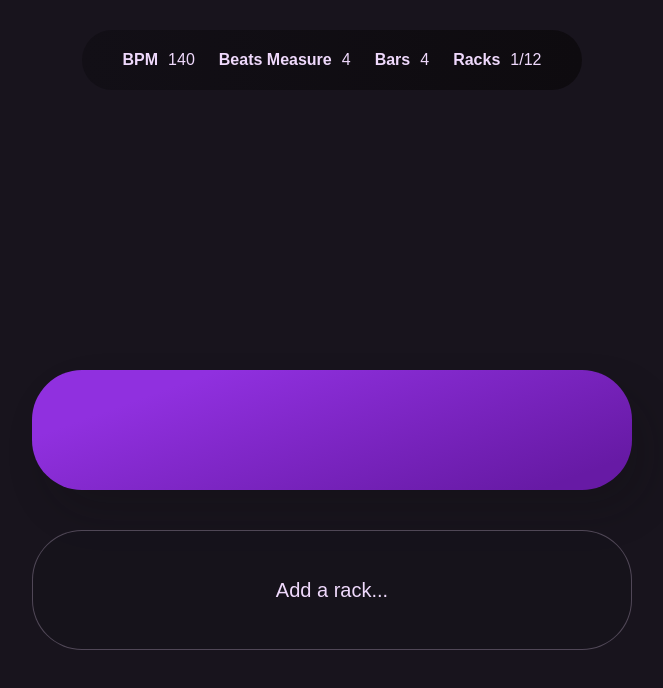
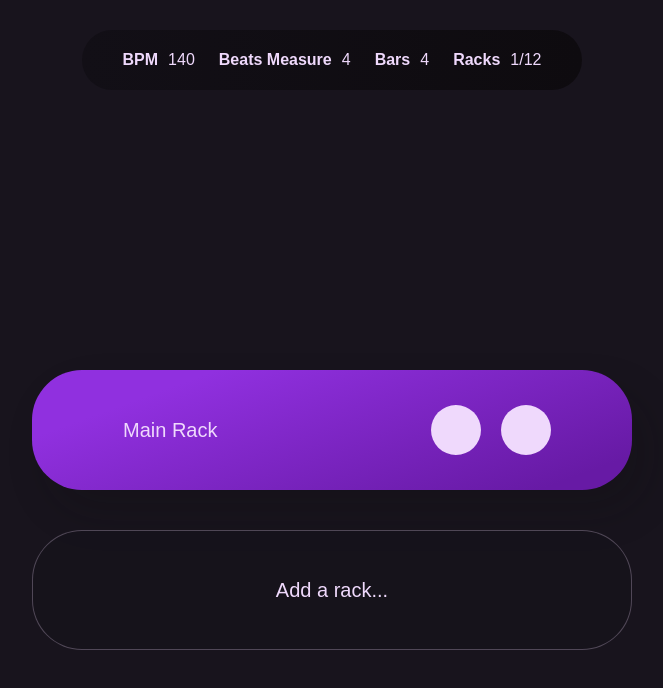
Before and after one commit to akmatoff/jamstep--archive--, a React (Create React App) app: page / in a window 1280 px wide. Shown: the top 688 px of the page, without its empty margins (308-971 px from the left). Built offline with nearby package versions, Linux system fonts and the light colour scheme.

Commit message:
Rack titles and started adding buttons

```diff
--- a/src/pages/Home/components/AddRack/AddRack.tsx
+++ b/src/pages/Home/components/AddRack/AddRack.tsx
@@ -20,7 +20,7 @@ const AddRack: FC = () => {
 
     const { addRack } = bindActionCreators(audioActions, dispatch)
 
-    const newRack: Rack = {id: lastRackId + 1, isActive: true, isMain: false, isRecording: false}
+    const newRack: Rack = {id: lastRackId + 1, title: 'Rack ' + Number(lastRackId + 1), isActive: true, isMain: false, isRecording: false}
 
     return <StyledAddRack onClick={() => racks.length < MAX_RACKS_COUNT && addRack(newRack)}>
         Add a rack...
--- a/src/pages/Home/components/RackCard/RackCard.tsx
+++ b/src/pages/Home/components/RackCard/RackCard.tsx
@@ -1,4 +1,4 @@
-import { FC, ReactNode } from 'react'
+import React, { ChangeEvent, FC, FormEvent, ReactNode, useState } from 'react'
 import styled from 'styled-components'
 import { Rack } from '../../../../types/store/audioTypes'
 
@@ -11,8 +11,19 @@ type StyledRackCardProps = {
 }
 
 const RackCard: FC<Props> = ({rack}: Props) => {
+    const [rackTitle, setRackTitle] = useState(rack.title)
+
+    const onTitleChange = (e: FormEvent<HTMLInputElement>) => {
+        setRackTitle(e.currentTarget.value)
+    }
+
     return (
         <StyledRackCard rack={rack}>
+            <RackTitle value={rackTitle} onChange={onTitleChange} />
+            <ButtonsContainer>
+            <PlayButton />
+            <RecordButton />
+            </ButtonsContainer>
         </StyledRackCard>
     )
 }
@@ -29,10 +40,50 @@ export const StyledRackCard = styled.div<StyledRackCardProps>`
     display: grid;
     place-items: center;
     transition: 0.4s ease-out;
+    display: flex;
+    flex-direction: row;
+    justify-content: space-around;
 
     &:hover {
         background: linear-gradient(160deg, #a33ef7 20%, #671aa5 90%);
     }
 `
 
+const RackTitle = styled.input`
+    width: 40%;
+    padding: 10px;
+    border: none;
+    outline: none;
+    background: none;
+    color: #efd9fc;
+    font-size: 20px;
+`
+
+const ButtonsContainer = styled.div`
+    display: flex;
+    flex-direction: row;
+`
+
+const PlayButton = styled.div`
+    width: 50px;
+    height: 50px;
+    border-radius: 100%;
+    background-color: #efd9fc;
+    margin-right: 20px;
+`
+
+const RecordButton = styled.div`
+    width: 50px;
+    height: 50px;
+    border-radius: 100%;
+    background-color: #efd9fc;
+
+    ::content {
+        width: 10px;
+        height: 10px;
+        background-color: red;
+        border-radius: 100%;
+    }
+`
+
 export default RackCard;
--- a/src/store/audio/actionTypes.ts
+++ b/src/store/audio/actionTypes.ts
@@ -2,5 +2,6 @@ export enum ActionTypes {
     SET_AUDIO_BPM = 'SET_AUDIO_BPM',
     SET_AUDIO_BEATS_MEASURE = 'SET_AUDIO_BEATS_MEASURE',
     SET_AUDIO_BARS = 'SET_AUDIO_BARS',
-    SET_AUDIO_RACKS = 'SET_AUDIO_RACKS'
+    SET_AUDIO_RACKS = 'SET_AUDIO_RACKS',
+    SET_AUDIO_RACKS_TITLE = 'SET_AUDIO_RACKS_TITLE'
 }
--- a/src/store/audio/reducer.ts
+++ b/src/store/audio/reducer.ts
@@ -6,7 +6,7 @@ export const initialState: AudioState = {
     beatsMeasure: 4,
     bars: 4,
     racks: [
-        {id: 1, isMain: true, isActive: true, isRecording: false}
+        {id: 1, title: 'Main Rack', isMain: true, isActive: true, isRecording: false}
     ]
 }
 
--- a/src/types/store/audioTypes.ts
+++ b/src/types/store/audioTypes.ts
@@ -2,6 +2,7 @@ import { ActionTypes } from '../../store/audio/actionTypes'
 
 export interface Rack {
     id: number;
+    title: string;
     isActive: boolean;
     isMain: boolean;
     isRecording: boolean;
```
